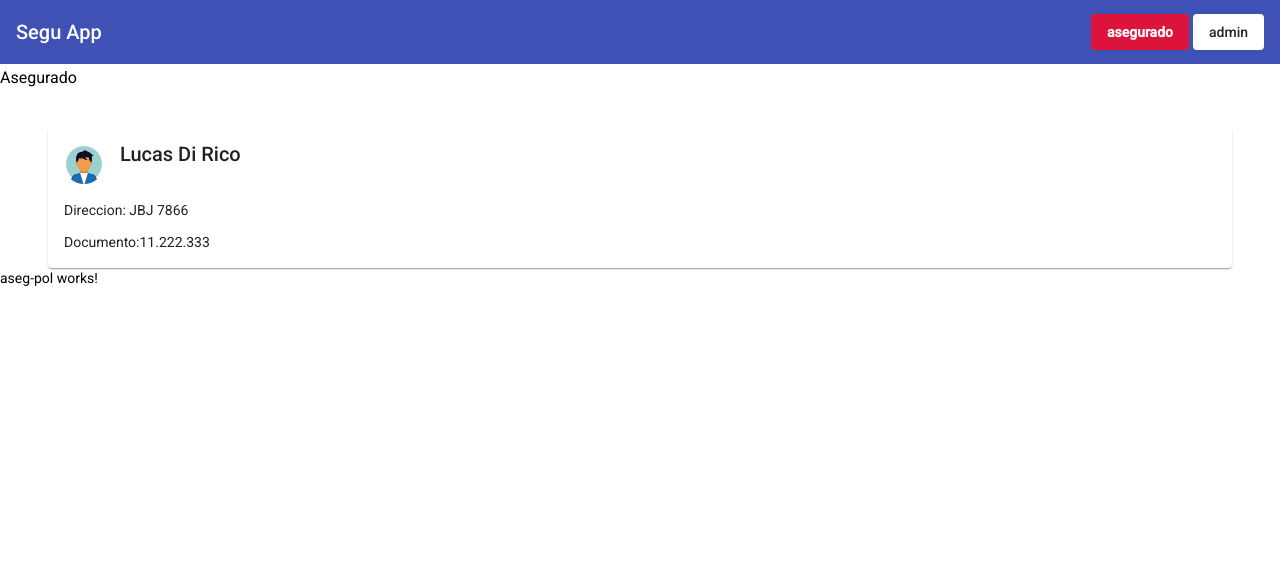
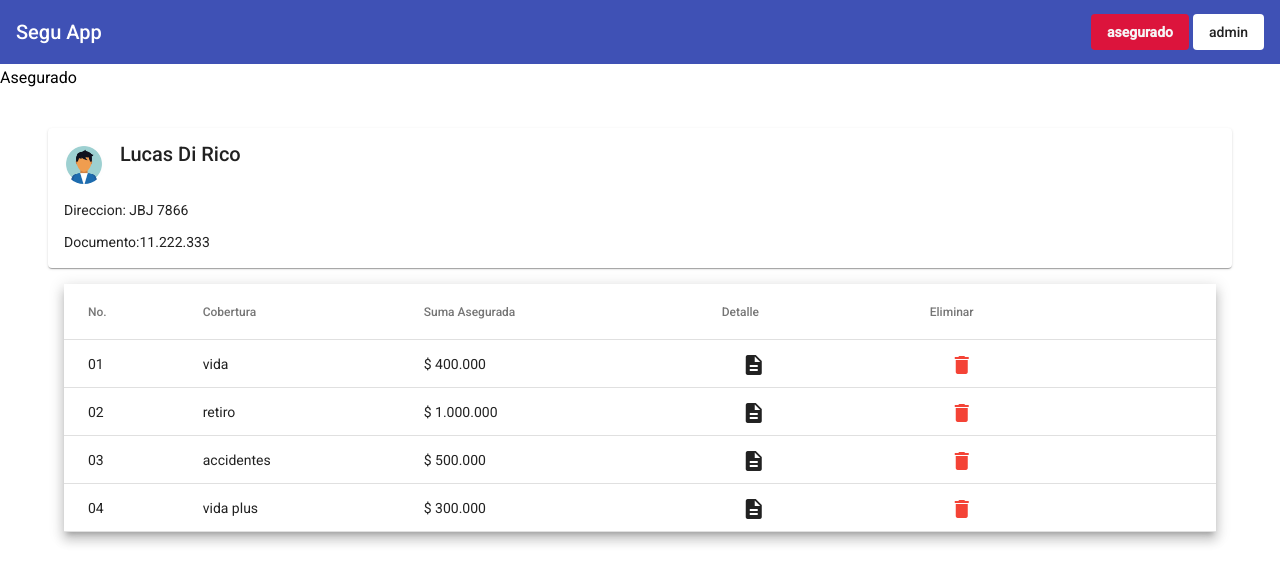
Before and after one commit to lucasDRR/segu-app, an Angular app: page /asegurado in a window 1280 px wide. Shown: the top 584 px of the page. Built offline with nearby package versions, Linux system fonts and the light colour scheme.

Commit message:
agregada tabla de polizas aseg-pol.component

```diff
--- a/src/app/asegurado/asegurado-info/aseg-pol/aseg-pol.component.css
+++ b/src/app/asegurado/asegurado-info/aseg-pol/aseg-pol.component.css
@@ -0,0 +1,5 @@
+table {
+    width: 90%;
+    margin: 0px auto;
+    margin-top: 1rem;
+}
--- a/src/app/asegurado/asegurado-info/aseg-pol/aseg-pol.component.html
+++ b/src/app/asegurado/asegurado-info/aseg-pol/aseg-pol.component.html
@@ -1 +1,46 @@
-<p>aseg-pol works!</p>
+<table mat-table [dataSource]="datos" class="mat-elevation-z8">
+
+    <!--- Note that these columns can be defined in any order.
+          The actual rendered columns are set as a property on the row definition" -->
+
+    <!-- Position Column -->
+    <ng-container matColumnDef="position">
+      <th mat-header-cell *matHeaderCellDef> No. </th>
+      <td mat-cell *matCellDef="let element"> {{element.id}} </td>
+    </ng-container>
+
+    <!-- Name Column -->
+    <ng-container matColumnDef="cover">
+      <th mat-header-cell *matHeaderCellDef> Cobertura </th>
+      <td mat-cell *matCellDef="let element"> {{element.cover}} </td>
+    </ng-container>
+
+    <!-- Weight Column -->
+    <ng-container matColumnDef="sumaaseg">
+      <th mat-header-cell *matHeaderCellDef> Suma Asegurada </th>
+      <td mat-cell *matCellDef="let element"> {{element.sumaaseg}} </td>
+    </ng-container>
+
+    <!-- details Column -->
+    <ng-container matColumnDef="detail">
+        <th mat-header-cell *matHeaderCellDef>Detalle</th>
+        <td mat-cell *matCellDef="let element">
+            <button mat-button color="basic" (click)="updatePoliza(element)" aria-label="icono boton para modificar una poliza">
+                <mat-icon>description</mat-icon>
+            </button>
+        </td>
+    </ng-container>
+
+    <!-- delete Column -->
+    <ng-container matColumnDef="del">
+        <th mat-header-cell *matHeaderCellDef> Eliminar </th>
+        <td mat-cell *matCellDef="let element">
+            <button mat-button color="warn" (click)="deletePoliza(element.id)" aria-label="icono boton para borrar una poliza">
+                <mat-icon>delete</mat-icon>
+            </button>
+        </td>
+    </ng-container>
+
+    <tr mat-header-row *matHeaderRowDef="displayedColumns"></tr>
+    <tr mat-row *matRowDef="let row; columns: displayedColumns;"></tr>
+</table>
--- a/src/app/asegurado/asegurado-info/aseg-pol/aseg-pol.component.ts
+++ b/src/app/asegurado/asegurado-info/aseg-pol/aseg-pol.component.ts
@@ -7,9 +7,26 @@ import { Component, OnInit } from '@angular/core';
 })
 export class AsegPolComponent implements OnInit {
 
+  displayedColumns: string[] = ['position', 'cover', 'sumaaseg', 'detail', 'del'];
+
+  datos: any = [
+    {"id": "01", "cover": "vida", "sumaaseg": "$ 400.000"},
+    {"id": "02", "cover": "retiro", "sumaaseg": "$ 1.000.000"},
+    {"id": "03", "cover": "accidentes", "sumaaseg": "$ 500.000"},
+    {"id": "04", "cover": "vida plus", "sumaaseg": "$ 300.000"}
+  ];
+
   constructor() { }
 
   ngOnInit(): void {
   }
 
+  deletePoliza(id: any){
+    console.log("eliminado "+id);
+  }
+
+  updatePoliza(data: any){
+    console.log("modificar "+data.id);
+  }
+
 }
```
Also changed, not shown: src/app/material-blocks/material-blocks.module.ts (+8 -2 lines).
